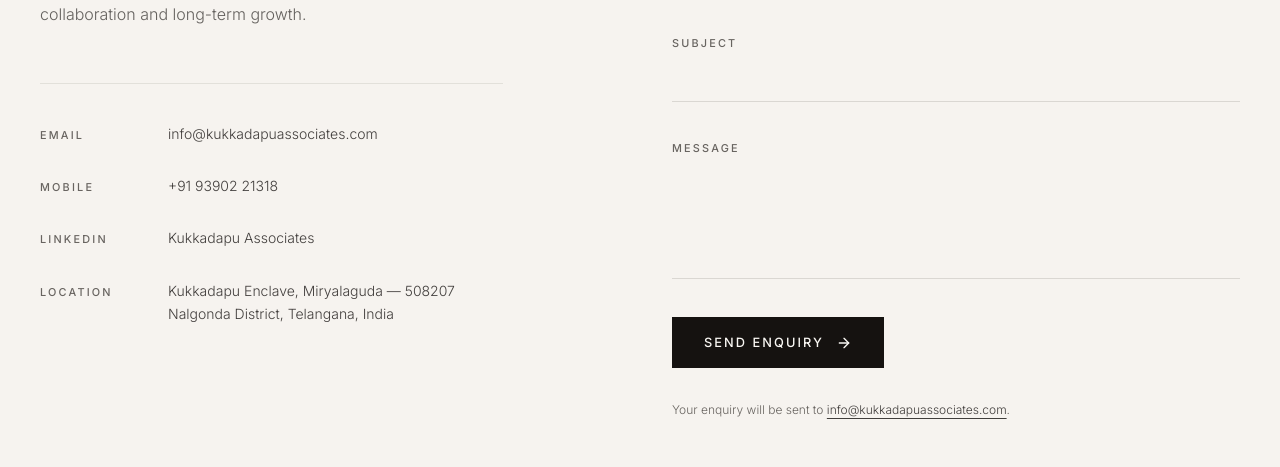
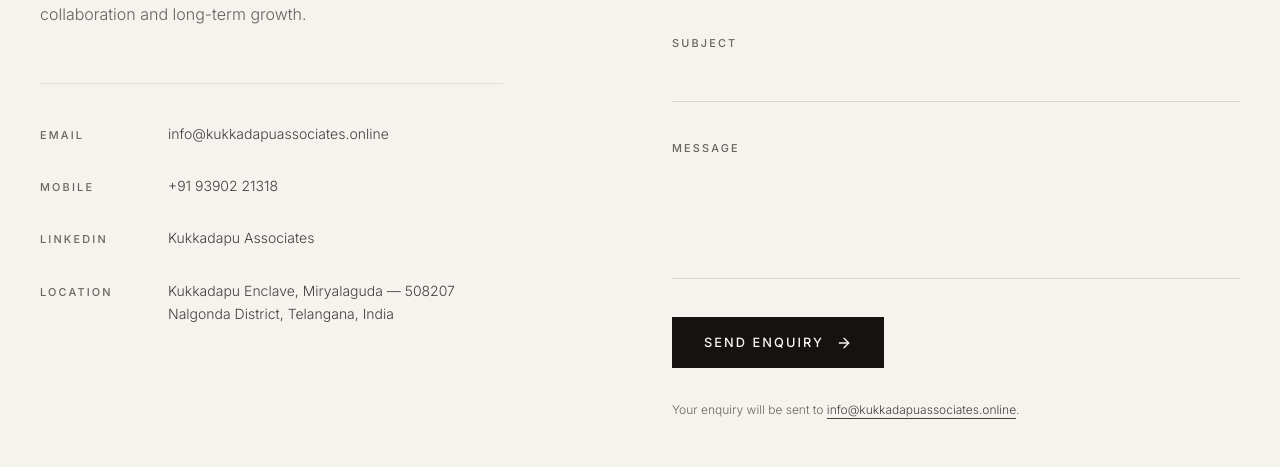
Before and after one commit to abhi23333/kukkadapuassociates, a Next.js app: page / in a window 1280 px wide. Shown: the part 8320-8787 px from the top of the page. Built offline with nearby package versions, Linux system fonts and the light colour scheme.

Commit message:
Update contact-section.tsx

```diff
--- a/components/contact-section.tsx
+++ b/components/contact-section.tsx
@@ -13,8 +13,8 @@ const DETAILS: {
 }[] = [
   {
     label: 'Email',
-    value: 'info@kukkadapuassociates.com',
-    href: 'mailto:info@kukkadapuassociates.com',
+    value: 'info@kukkadapuassociates.online',
+    href: 'mailto:info@kukkadapuassociates.online',
   },
   {
     label: 'Mobile',
@@ -213,7 +213,7 @@ export function ContactSection() {
                   <p className="mt-3 max-w-sm font-sans text-sm font-light leading-relaxed text-foreground/60">
                     You can also reach us directly at{' '}
                     <a
-                      href="mailto:info@kukkadapuassociates.com"
+                      href="mailto:info@kukkadapuassociates.online"
                       className="text-foreground underline underline-offset-4"
                     >
                       info@kukkadapuassociates.com
@@ -288,7 +288,7 @@ export function ContactSection() {
                       href="mailto:info@kukkadapuassociates.com"
                       className="text-foreground/80 underline underline-offset-4"
                     >
-                      info@kukkadapuassociates.com
+                      info@kukkadapuassociates.online
                     </a>
                     .
                   </p>
```
